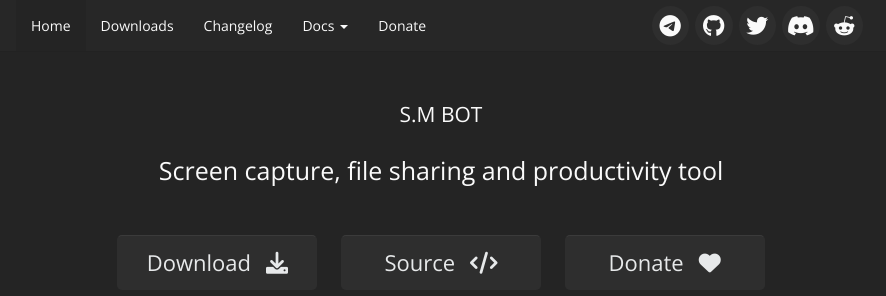
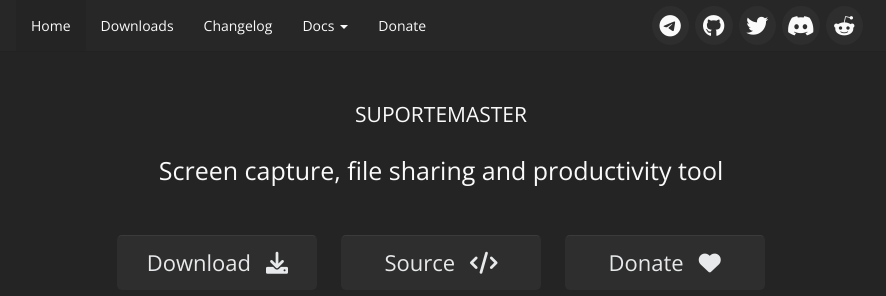
Before and after one commit to suportemasterbot/suportemasterbot.github.io, a Jekyll site: the page built from index.html, in a window 1280 px wide and 900 px high. Shown: the top 296 px of the window, without its empty margins (199-1085 px from the left). Built offline with Jekyll 4.4.1, drawn with Linux system fonts in a browser that asks for light colours.

Commit message:
Add files via upload

```diff
--- a/_config.yml
+++ b/_config.yml
@@ -1,5 +1,5 @@
-name: S.M BOT
-title: S.M BOT - Automatização sob demanda.
+name: SUPORTEMASTER
+title: SUPORTEMASTER - Automatização sob demanda.
 description: Bots e soluções inteligentes.
 url: https://suportemasterbot.github.io
 author: Nilsonlinux
```
